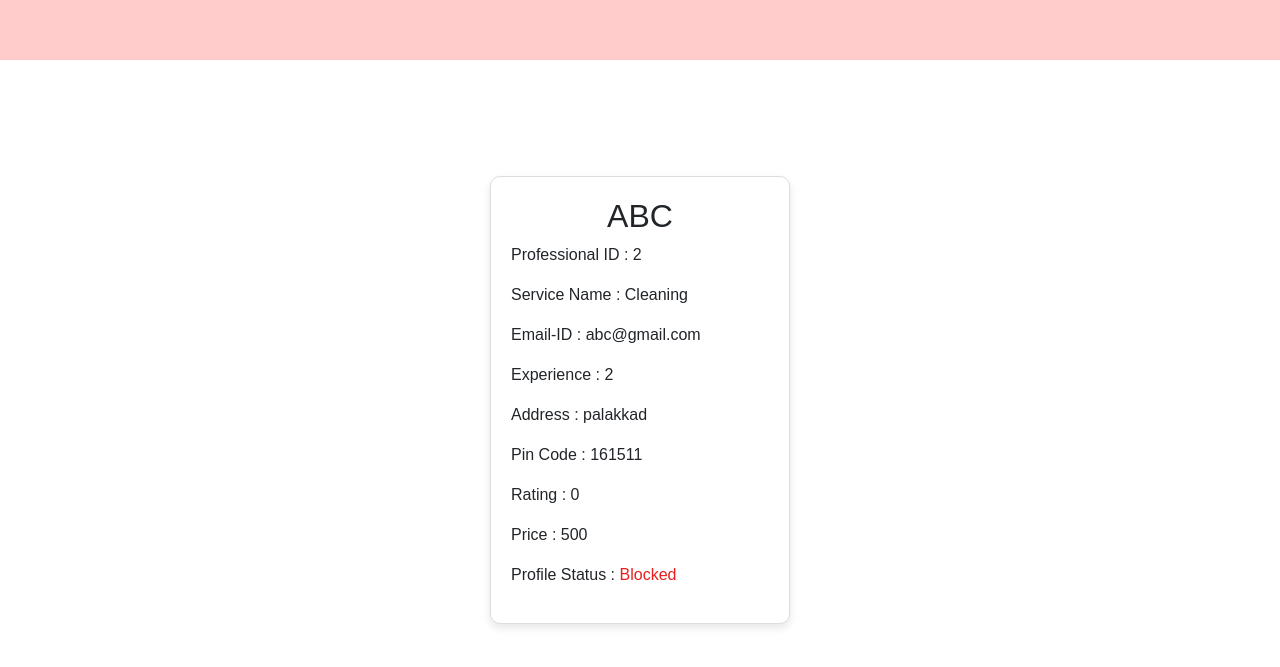
After one commit to 22f2001240/Household-Services-App, a Flask app: page /professional/2 in a window 1280 px wide. The commit adds this page. Shown: the top 667 px of the page. Run offline with Flask 3, Linux system fonts and the light colour scheme.

Commit message:
Backend connection of admin dashboard

```diff
--- a/app.py
+++ b/app.py
@@ -1,4 +1,4 @@
-from flask import Flask,render_template
+from flask import Flask
 from backend.models import db
 
 app=None
@@ -6,6 +6,7 @@ app=None
 def setup_app():
     app=Flask(__name__)
     app.config["SQLALCHEMY_DATABASE_URI"]="sqlite:///house_service.sqlite3"
+    app.config['UPLOAD_FOLDER'] = 'static/proofs'
     db.init_app(app)
     app.app_context().push()
     app.debug=True
--- a/backend/controller.py
+++ b/backend/controller.py
@@ -1,6 +1,8 @@
-from flask import Flask,render_template,request
+from flask import Flask,render_template,request,redirect,flash,url_for
 from flask import current_app as app # get the app which we defined in the main folder
 from backend.models import *
+from datetime import datetime
+import os
 
 
 @app.route("/")
@@ -17,7 +19,7 @@ def clogin():
         user_obj=Customer_Info.query.filter_by(email_id=email_id,password=pwd).first()
         if user_obj:
             if user_obj.role==0:
-                return render_template("admin_dashboard.html")
+                return  redirect("/admin_dashboard")                      #render_template ("admin_dashboard.html")
             elif user_obj.role==1:
                 name=user_obj.full_name
                 return render_template("customer_dashboard.html",name=name)
@@ -66,14 +68,135 @@ def fsignup():
         adrs=request.form.get("address")
         service_id=request.form.get("service") #this will give the value for particular selected object. so here its id
         exp=request.form.get("experience")
-        proof=request.files["file"] #request.files is a dict like object in Flask holds file data uploaded by the customer.this will allows you to access these files directly on the server.
-        file_data = proof.read()
+        file=request.files["file"] #request.files is a dict like object in Flask holds file data uploaded by the customer.this will allows you to access these files directly on the server.
+        filename=file.filename
+        file.save(os.path.join(app.config['UPLOAD_FOLDER'], filename))
         pin=request.form.get("pincode")
         exist_prof=Professional_Info.query.filter_by(email_id=email_id).first()
         if exist_prof:
             return render_template("professional_signup.html",err_msg="User already Exist. Please Login!!",msg="")
-        new_prof_obj=Professional_Info(email_id=email_id,password=pwd,full_name=name,service_id=service_id,experience=exp,proof_doc=file_data,address=adrs,pin_code=pin)
+        new_prof_obj=Professional_Info(email_id=email_id,password=pwd,full_name=name,service_id=service_id,experience=exp,proof_doc=filename,address=adrs,pin_code=pin)
         db.session.add(new_prof_obj)
         db.session.commit()
         return render_template("proff_login.html",err_msg="",msg="Registration successful!")
     return render_template("professional_signup.html",err_msg="",msg="",service_obj=service_obj)
+
+#for showing the service in admin page
+@app.route("/admin_dashboard",methods=["GET","POST"])
+def admin_dashboard():
+    service_list=Service.query.all()
+    prof_list=Professional_Info.query.all()
+    service_dict={service.id:service for service in Service.query.all()}
+    category=request.form.get('category')
+    return render_template ("admin_dashboard.html",service_list=service_list,prof_list=prof_list,service_dict=service_dict)
+
+#for each service page edit
+@app.route("/edit_service/<int:service_id>",methods=["GET","POST"])
+def edit_service(service_id):
+    service_obj=Service.query.get(service_id)
+    if request.method=="POST":
+        new_name=request.form.get("name")
+        new_price=request.form.get("price")
+        new_descr=request.form.get("descrip")
+        service_obj.name=new_name
+        service_obj.basic_price=new_price
+        service_obj.Description=new_descr
+        db.session.commit()
+        return redirect("/admin_dashboard")
+    return render_template("service_page.html",service=service_obj)
+
+#delete a service from admin
+@app.route("/delete_service/<int:service_id>")
+def delete_service(service_id):
+    service_obj=Service.query.get(service_id)
+    if service_obj:
+        db.session.delete(service_obj)
+        db.session.commit()
+    return redirect("/admin_dashboard")
+
+#add a new service from admin
+@app.route("/add_service",methods=["GET","POST"])
+def add_service():
+    service_obj=Service.query.all()
+    if request.method=="POST":
+        name=request.form.get("service_name")
+        price=request.form.get("price")
+        descr=request.form.get("description")
+        exist=False
+        for service in service_obj:
+            if service.name==name:
+                exist=True
+        if exist:
+            return render_template("new_service(admin).html",msg="Service already exist!!")
+        else:
+            new_service=Service(name=name,basic_price=price,Description=descr)
+            db.session.add(new_service)
+            db.session.commit()
+            return redirect('/admin_dashboard')
+    return render_template("new_service(admin).html",msg="")
+
+#all service requests for a service
+@app.route("/service_request/<int:service_id>")
+def service_request(service_id):
+    serv_obj=Service.query.get(service_id)
+    serv_name=serv_obj.name
+    service_requests=Service_Request.query.filter_by(service_id=service_id).all()
+    prof_dict={prof_obj.id:prof_obj for prof_obj in Professional_Info.query.all()} #profession_dict {profession_id:profession obj}
+    cust_dict={cust_obj.id:cust_obj for cust_obj in Customer_Info.query.all()}
+    return render_template("service_request.html",serv_name=serv_name,customer=cust_dict,service_requests=service_requests,professionals=prof_dict)
+
+#Display the file
+@app.route('/display_file/<filename>')
+def display_file(filename):
+    file_path = os.path.join(app.config['UPLOAD_FOLDER'], filename)
+    with open(file_path, 'r',encoding='UTF-32') as f:
+        file_content = f.read()
+    return render_template('display_file.html', content=file_content, filename=filename)
+
+#approve a professional's request by admin
+@app.route('/approve_prof/<int:prof_id>')
+def approve_prof(prof_id):
+    prof_obj=Professional_Info.query.get(prof_id)
+    prof_obj.profile_status=1
+    db.session.commit()
+    return redirect("/admin_dashboard")
+
+#reject a professional's request by admin
+@app.route('/reject_prof/<int:prof_id>')
+def reject_prof(prof_id):
+    prof_obj=Professional_Info.query.get(prof_id)
+    db.session.delete(prof_obj)
+    db.session.commit()
+    return redirect("/admin_dashboard")
+
+#Block a professional's request by admin
+@app.route('/block_prof/<int:prof_id>')
+def block_prof(prof_id):
+    prof_obj=Professional_Info.query.get(prof_id)
+    prof_obj.blocked_status=1
+    db.session.commit()
+    return redirect("/admin_dashboard")
+
+#For each professional view by admin
+@app.route('/professional/<int:prof_id>')
+def professional(prof_id):
+    professional=Professional_Info.query.get(prof_id)
+    service=Service.query.filter_by(id=professional.service_id).first()
+    service_name=service.name
+    return render_template("prof_profile(admin).html",prof=professional,name=service_name)
+
+#For seachrch on Service by admin
+@app.route('/services_search',methods=["GET","POST"])
+def services_search():
+    suggestions = []
+    if request.method == 'POST':
+        search_val = request.form.get('search_val')
+        # Query the database using ILIKE for case-insensitive search
+        suggestions=Service.query.filter(Service.name.ilike(f'%{search_val}%')).all()
+    return render_template("services_search.html",suggestions=suggestions)
+
+#for  service search by name (admin)
+@app.route('/service_details/<ser_name>')
+def service_details(ser_name):
+    service_obj=Service.query.filter_by(name=ser_name).first()
+    return render_template("service_details.html",service=service_obj)
--- a/static/styles/style.css
+++ b/static/styles/style.css
@@ -23,7 +23,7 @@
     background-color: #e9eef2; /* Light grey background */
     border: 2px solid #bc9c9c; /* Light grey border */
     border-radius: 10px;
-    margin-top: 150px;
+    margin-top: 120px;
     margin-left: 150px;
     margin-right: 150px;
     margin-bottom: 50px;
--- a/templates/index.html
+++ b/templates/index.html
@@ -44,7 +44,7 @@
                     <img src="static\ac mech.png" alt="Surrounding Image 1" class="surrounding-image image-1">
                     <img src="static\plumbing.png" alt="Surrounding Image 2" class="surrounding-image image-2">
                     <img src="static\electrical_work.png" alt="Surrounding Image 3" class="surrounding-image image-3">
-                    <img src="static\mopping.png" alt="Surrounding Image 4" class="surrounding-image image-4">
+                    <img src="static\Cleaning.png" alt="Surrounding Image 4" class="surrounding-image image-4">
                     <img src="static\painting.png" alt="Surrounding Image 5" class="surrounding-image image-5">
                 </div>
 
--- /dev/null
+++ b/templates/prof_profile(admin).html
@@ -0,0 +1,48 @@
+<!DOCTYPE html>
+<html lang="en">
+<head>
+    <meta charset="UTF-8">
+    <meta name="viewport" content="width=device-width, initial-scale=1.0">
+    <title>Professional Profile</title>
+    <link href="https://cdn.jsdelivr.net/npm/bootstrap@5.0.2/dist/css/bootstrap.min.css" rel="stylesheet">
+    <style>
+        .card {
+            width: 300px;
+            border: 1px solid #ddd;
+            border-radius: 10px;
+            box-shadow: 0 4px 8px rgba(0, 0, 0, 0.1);
+            padding: 20px;
+            text-align: center;
+            font-family: Arial, sans-serif;
+            margin: auto;
+            margin-top: 150px;
+        }
+        .info {
+            display: flex;
+            justify-content: space-between;
+            margin-top: 50px;
+            font-size: 14px;
+        }
+
+    </style>
+</head>
+    <body>
+        <div class="container-fluid" style="background-color: #ffcccb; padding: 10px;height: 60px;">
+            <nav class="navbar navbar-expand-lg navbar-light w-100">
+        </nav>
+        <div class="card">
+            <h2>{{prof.full_name}}</h2>
+            <div style="text-align: left;">
+                <p>Professional ID : {{prof.id}}</p>
+                <p>Service Name : {{name}}</p>
+                <p>Email-ID : {{prof.email_id}}</p>
+                <p>Experience : {{prof.experience}}</p>
+                <p>Address : {{prof.address}}</p>
+                <p>Pin Code : {{prof.pin_code}}</p>
+                <p>Rating : {{prof.rating}}</p>
+                <p>Price : {{prof.price}}</p>
+                <p>Profile Status : {% if prof.profile_status==0 and prof.blocked_status==0 %} <span style="color: rgb(27, 43, 215);"> Not Yet Approved </span> {% elif prof.profile_status==1 and prof.blocked_status==0 %} <span style="color: rgb(26, 167, 43);"> Active Account </span> {% else %} <span style="color: rgb(233, 30, 30);">Blocked {% endif %}</span></p>
+
+        </div>
+    </body>
+</html>
--- a/templates/professional_dashboard.html
+++ b/templates/professional_dashboard.html
@@ -31,7 +31,7 @@
                                 <a class="nav-link btn btn-dark mx-2 text-white fw-bold" href="#summary">Summary</a>
                             </li>
                             <li class="nav-item">
-                                <a class="nav-link btn btn-dark mx-2 text-white fw-bold" href="index.html">Logout</a>
+                                <a class="nav-link btn btn-dark mx-2 text-white fw-bold" href="/">Logout</a>
                             </li>
                         </ul>
                     </div>
```
Also changed, not shown: backend/models.py (+7 -3 lines), templates/admin_dashboard.html (+80 -55 lines), templates/display_file.html (added, +14 -0 lines), templates/new_service(admin).html (+12 -11 lines), templates/professional_signup.html (+6 -5 lines), templates/service_details.html (added, +43 -0 lines), templates/service_page.html (added, +54 -0 lines), templates/service_request.html (added, +64 -0 lines), templates/services_search.html (added, +29 -0 lines), instance/house_service.sqlite3, static/Cleaning.png (renamed from static/mopping.png), 2 other files.
